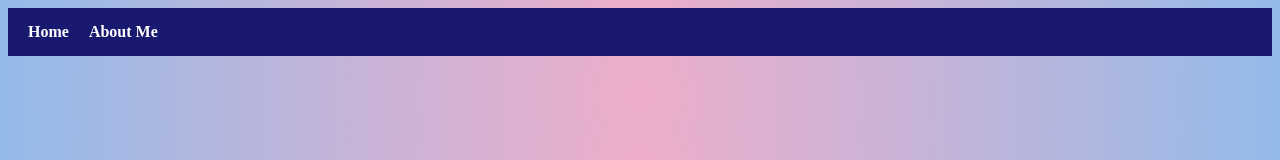
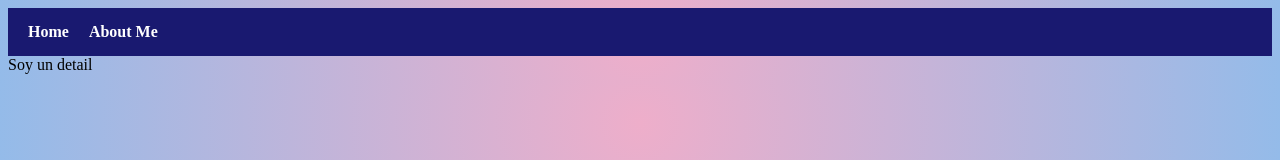
Before and after one commit to nadinestrella/poke-app, a Vue app: page /poke-app/detail in a window 1280 px wide. Before the commit this address had no page. Shown: the top 160 px of the page. Built offline with nearby package versions, Linux system fonts and the light colour scheme.

Commit message:
added route to detail

```diff
--- a/src/router/index.js
+++ b/src/router/index.js
@@ -1,10 +1,12 @@
 import { createRouter, createWebHistory } from 'vue-router';
 import Home from '@/views/Home.vue';
 import About from '@/views/About.vue';
+import Detail from '@/views/Detail.vue';
 
 const routes = [
   { path: '/', name: 'Home', component: Home },
   { path: '/about', name: 'About', component: About },
+  { path: '/detail', name: 'Detail', component: Detail },
 ];
 
 const router = createRouter({
--- /dev/null
+++ b/src/views/Detail.vue
@@ -0,0 +1,3 @@
+<script></script>
+
+<template>Soy un detail</template>
```
